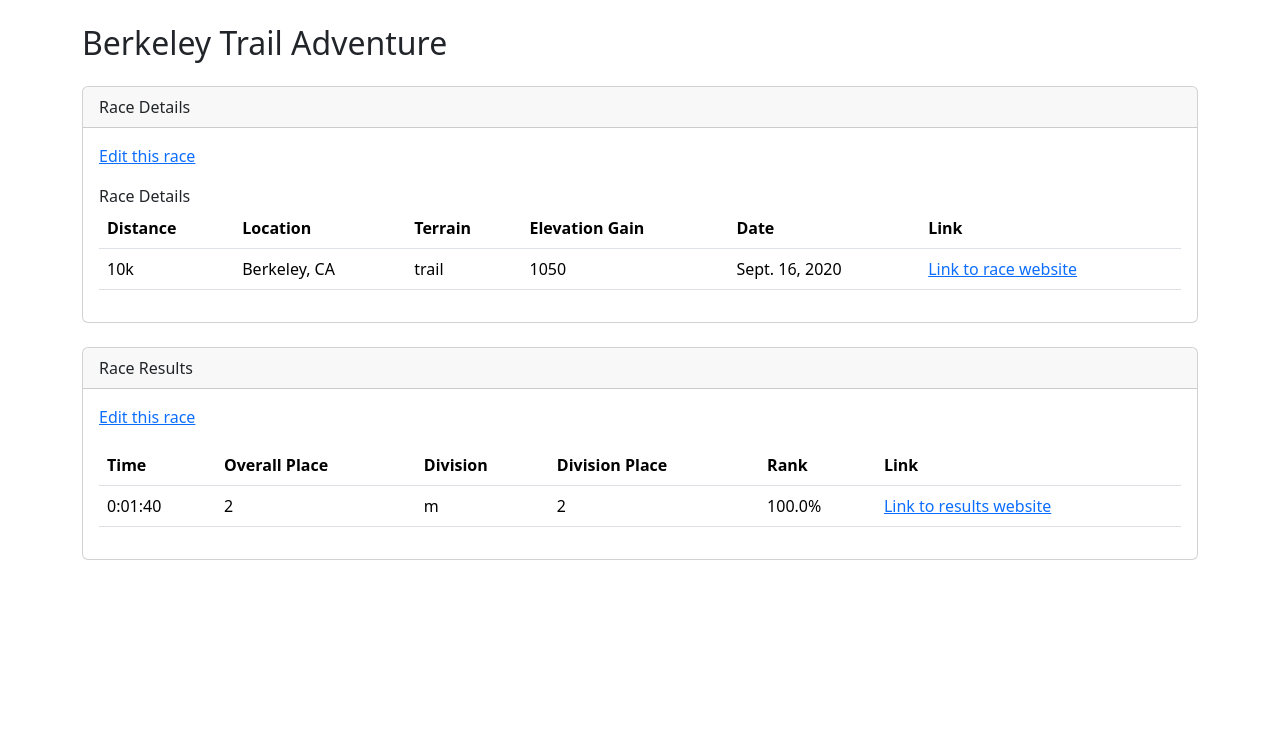
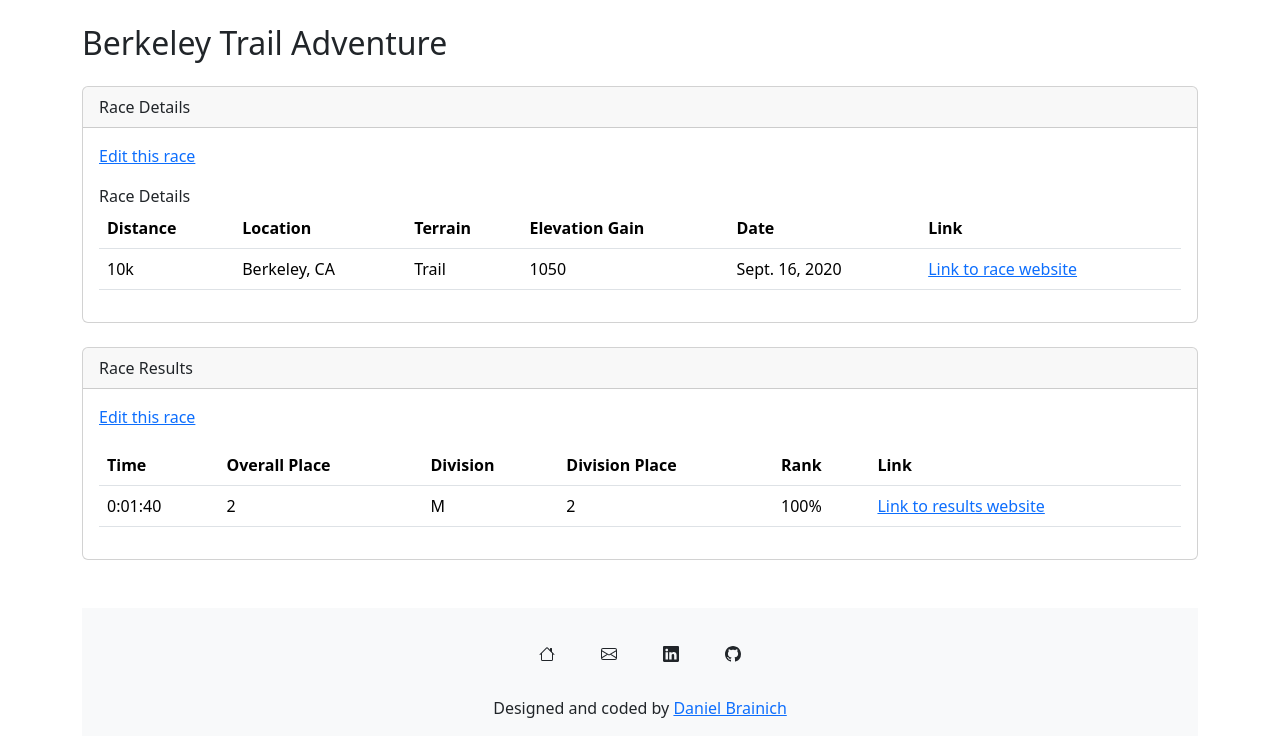
Before and after one commit to danielbrainich/Race-Tracker, a Django app: page /races/1/ in a window 1280 px wide. Shown: the part 56-800 px from the top of the page. Run offline with Django 4.2, Linux system fonts and the light colour scheme; a user stored in the database is signed in; data comes from the database, SQL or seed files in the repository; both versions use the stored data as it was after the commit.

Commit message:
added a footer

```diff
--- a/races/models.py
+++ b/races/models.py
@@ -1,7 +1,9 @@
 from django.db import models
 from django.contrib.auth.models import User
 
-DISTANCE_CHOICES = [
+class Race(models.Model):
+
+    DISTANCE_CHOICES = [
         ("5k", "5k"),
         ("10k", "10k"),
         ("half_marathon", "Half Marathon"),
@@ -12,14 +14,12 @@ DISTANCE_CHOICES = [
         ("50_mile", "50 mile"),
         ("100k", "100k"),
         ("100_mile", "100 mile"),
-]
-
-TERRAIN_CHOICES = [
+    ]
+    TERRAIN_CHOICES = [
         ("trail", "Trail"),
         ("road", "Road"),
-]
+    ]
 
-class Race(models.Model):
     name = models.CharField(max_length=150)
     distance = models.CharField(
         max_length=13,
--- a/races/templates/base.html
+++ b/races/templates/base.html
@@ -15,7 +15,7 @@
     <div class="container">
 
       <div class="row">
-        <div class="column">
+        <div class="col">
 
           <header>
             <nav class="navbar navbar-expand-lg bg-body-tertiary">
@@ -83,16 +83,56 @@
           {% block content %}{% endblock content %}
       </main>
 
-      <footer>
       <div class="row">
         <div class="col">
 
+          <footer class="text-center bg-light mt-5">
+            <div class="container pt-3">
+              <a
+              class="btn btn-link btn-floating btn-lg text-dark m-1"
+              href="https://www.danielbrainich.com"
+              role="button">
+              <svg xmlns="http://www.w3.org/2000/svg" width="16" height="16" fill="currentColor" class="bi bi-house" viewBox="0 0 16 16">
+                <path d="M8.707 1.5a1 1 0 0 0-1.414 0L.646 8.146a.5.5 0 0 0 .708.708L2 8.207V13.5A1.5 1.5 0 0 0 3.5 15h9a1.5 1.5 0 0 0 1.5-1.5V8.207l.646.647a.5.5 0 0 0 .708-.708L13 5.793V2.5a.5.5 0 0 0-.5-.5h-1a.5.5 0 0 0-.5.5v1.293L8.707 1.5ZM13 7.207V13.5a.5.5 0 0 1-.5.5h-9a.5.5 0 0 1-.5-.5V7.207l5-5 5 5Z"/>
+              </svg>
+            </a>
+              <a
+                class="btn btn-link btn-floating btn-lg text-dark m-1"
+                href="mailto: danielbrainich@gmail.com"
+                role="button">
+                <svg xmlns="http://www.w3.org/2000/svg" width="16" height="16" fill="currentColor" class="bi bi-envelope" viewBox="0 0 16 16">
+                  <path d="M0 4a2 2 0 0 1 2-2h12a2 2 0 0 1 2 2v8a2 2 0 0 1-2 2H2a2 2 0 0 1-2-2V4Zm2-1a1 1 0 0 0-1 1v.217l7 4.2 7-4.2V4a1 1 0 0 0-1-1H2Zm13 2.383-4.708 2.825L15 11.105V5.383Zm-.034 6.876-5.64-3.471L8 9.583l-1.326-.795-5.64 3.47A1 1 0 0 0 2 13h12a1 1 0 0 0 .966-.741ZM1 11.105l4.708-2.897L1 5.383v5.722Z"/>
+                </svg>
+              </a>
+                <a
+                  class="btn btn-link btn-floating btn-lg text-dark m-1"
+                  href="https://www.linkedin.com/in/danielbrainich
+
+                  "
+                  role="button">
+                  <svg xmlns="http://www.w3.org/2000/svg" width="16" height="16" fill="currentColor" class="bi bi-linkedin" viewBox="0 0 16 16">
+                    <path d="M0 1.146C0 .513.526 0 1.175 0h13.65C15.474 0 16 .513 16 1.146v13.708c0 .633-.526 1.146-1.175 1.146H1.175C.526 16 0 15.487 0 14.854V1.146zm4.943 12.248V6.169H2.542v7.225h2.401zm-1.2-8.212c.837 0 1.358-.554 1.358-1.248-.015-.709-.52-1.248-1.342-1.248-.822 0-1.359.54-1.359 1.248 0 .694.521 1.248 1.327 1.248h.016zm4.908 8.212V9.359c0-.216.016-.432.08-.586.173-.431.568-.878 1.232-.878.869 0 1.216.662 1.216 1.634v3.865h2.401V9.25c0-2.22-1.184-3.252-2.764-3.252-1.274 0-1.845.7-2.165 1.193v.025h-.016a5.54 5.54 0 0 1 .016-.025V6.169h-2.4c.03.678 0 7.225 0 7.225h2.4z"/>
+                  </svg>
+                </a>
+                <a
+                  class="btn btn-link btn-floating btn-lg text-dark m-1"
+                  href="https://www.github.com/danielbrainich"
+                  role="button"
+                  data-mdb-ripple-color="dark">
+                  <svg xmlns="http://www.w3.org/2000/svg" width="16" height="16" fill="currentColor" class="bi bi-github" viewBox="0 0 16 16">
+                    <path d="M8 0C3.58 0 0 3.58 0 8c0 3.54 2.29 6.53 5.47 7.59.4.07.55-.17.55-.38 0-.19-.01-.82-.01-1.49-2.01.37-2.53-.49-2.69-.94-.09-.23-.48-.94-.82-1.13-.28-.15-.68-.52-.01-.53.63-.01 1.08.58 1.23.82.72 1.21 1.87.87 2.33.66.07-.52.28-.87.51-1.07-1.78-.2-3.64-.89-3.64-3.95 0-.87.31-1.59.82-2.15-.08-.2-.36-1.02.08-2.12 0 0 .67-.21 2.2.82.64-.18 1.32-.27 2-.27.68 0 1.36.09 2 .27 1.53-1.04 2.2-.82 2.2-.82.44 1.1.16 1.92.08 2.12.51.56.82 1.27.82 2.15 0 3.07-1.87 3.75-3.65 3.95.29.25.54.73.54 1.48 0 1.07-.01 1.93-.01 2.2 0 .21.15.46.55.38A8.012 8.012 0 0 0 16 8c0-4.42-3.58-8-8-8z"/>
+                  </svg>
+                </a>
             </div>
+
+            <div class="text-center p-3">
+              Designed and coded by <a href="https://www.danielbrainich.com/">Daniel Brainich</a>
             </div>
           </footer>
 
         </div>
-
+      </div>
+    </div>
     <script src="https://cdn.jsdelivr.net/npm/bootstrap@5.3.2/dist/js/bootstrap.bundle.min.js" integrity="sha384-C6RzsynM9kWDrMNeT87bh95OGNyZPhcTNXj1NW7RuBCsyN/o0jlpcV8Qyq46cDfL" crossorigin="anonymous"></script>
   </body>
 </html>
--- a/races/templates/races/race_details.html
+++ b/races/templates/races/race_details.html
@@ -9,13 +9,12 @@
 <div class="row">
     <div class="col">
         <h2 class="mt-4 mb-4">{{ race_object.name }}</h2>
-
         <div class="card mt-4">
             <div class="card-header">Race Details</div>
             <div class="card-body">
                 <p><a href="{% url "edit_race" race_object.id %}">Edit this race</a></p>
                 <div>Race Details</div>
-                    <table class="table">
+                <table class="table table-hover">
                     <thead>
                         <tr>
                             <th>Distance</th>
@@ -28,9 +27,9 @@
                     </thead>
                     <tdbody>
                         <tr>
-                                <td>{{ race_object.distance }}</td>
+                            <td>{{ race_object.get_distance_display }}</td>
                             <td>{{ race_object.location }}</td>
-                                <td>{{ race_object.terrain }}</td>
+                            <td>{{ race_object.get_terrain_display }}</td>
                             <td>{{ race_object.elevation_gain }}</td>
                             <td>{{ race_object.date }}</td>
                             <td><a href="{{ race.link }}">Link to race website</a></td>
@@ -39,12 +38,11 @@
                 </table>
             </div>
         </div>
-
         <div class="card mt-4">
             <div class="card-header">Race Results</div>
             <div class="card-body">
                 <p><a href="{% url "edit_race" race_object.id %}">Edit this race</a></p>
-                    <table class="table">
+                <table class="table table-hover">
                     <thead>
                         <tr>
                             <th>Time</th>
@@ -60,7 +58,7 @@
                         <tr>
                             <td>{{ race_object.results.time }}</td>
                             <td>{{ race_object.results.overall_place }}</td>
-                                <td>{{ race_object.results.division }}</td>
+                            <td>{{ race_object.results.get_division_display }}</td>
                             <td>{{ race_object.results.division_place }}</td>
                             <td>{{ race_object.results.overall_place|calculate_percentile:race_object.results.finishers }}%</td>
                             <td><a href="{{ race_object.results.link }}">Link to results website</a></td>
@@ -75,7 +73,5 @@
             </div>
         </div>
     </div>
-
-    </div>
 </div>
 {% endblock content %}
--- a/races/templatetags/custom_tags.py
+++ b/races/templatetags/custom_tags.py
@@ -13,7 +13,7 @@ def days_until(value):
 def calculate_percentile(value, total):
     try:
         if total > 0:
-            return round((value / total) * 100, 2)
+            return round((value / total) * 100)
     except (ValueError, ZeroDivisionError):
         pass
     return 0
--- a/results/templates/results/result_list.html
+++ b/results/templates/results/result_list.html
@@ -13,7 +13,7 @@
         <div class="card mt-4">
             <div class="card-header">Results List</div>
             <div class="card-body">
-                    <table class="table">
+                <table class="table table-hover">
                     <thead>
                         <tr>
                             <th>Race</th>
@@ -32,7 +32,7 @@
                             <td><a href="{% url "show_race" result.race.id %}">{{ result.race }}</a></td>
                             <td>{{ result.time }}</td>
                             <td>{{ result.overall_place }}</td>
-                                <td>{{ result.division }}</td>
+                            <td>{{ result.get_division_display }}</td>
                             <td>{{ result.division_place }}</td>
                             <td>{{ result.overall_place|calculate_percentile:result.finishers }}</td>
                             <td><a href="{{ result.link }}">Link to results website</a></td>
@@ -47,7 +47,6 @@
                 </table>
             </div>
         </div>
-        </div>
 
     </div>
 </div>
```
Also changed, not shown: races/templates/races/race_list.html (+9 -9 lines), db.sqlite3. Lines whose indentation alone changed are shown as unchanged.
